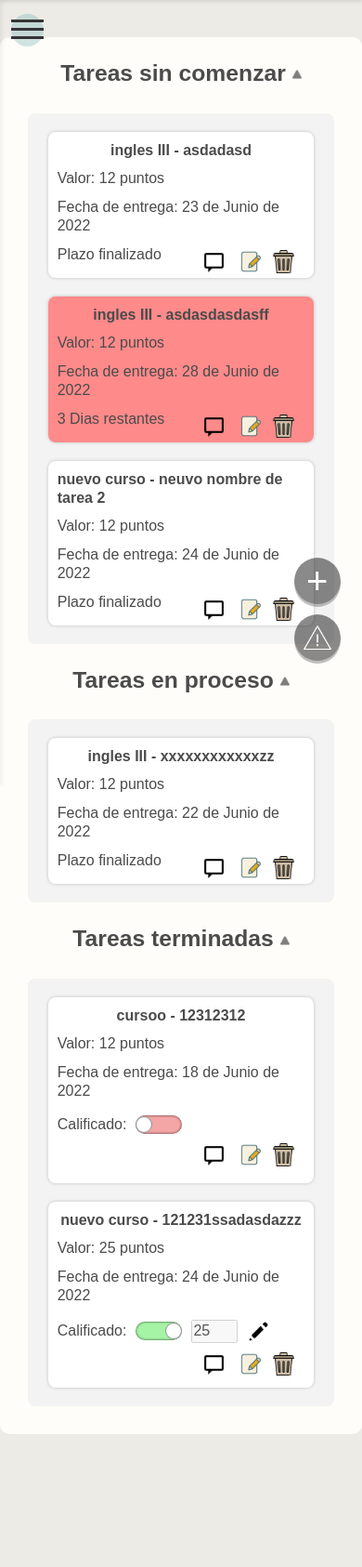
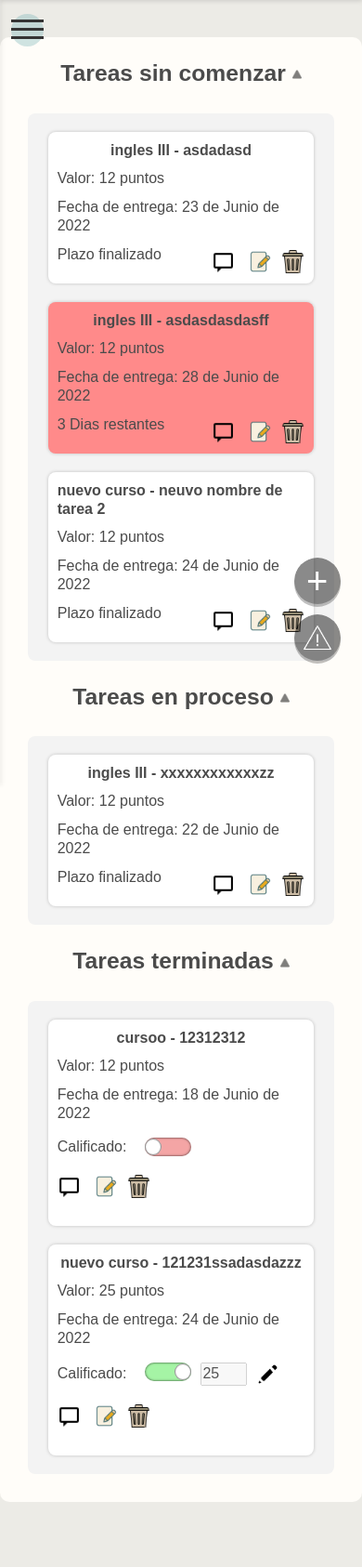
Before and after one commit to JoseDavidRendon/TareasUniv, a Django app: page / in a window 390 px wide. Shown: the part 50-1736 px from the top of the page at 93% size. Run offline with Django 4.2, Linux system fonts and the light colour scheme; a user stored in the database is signed in; data comes from the database, SQL or seed files in the repository; both versions use the stored data as it was after the commit; some libraries are stand-ins or nearby versions.

Commit message:
responsive terminadas

```diff
--- a/TareasUnivProyecto/TareasUnivProyecto/static/css/index.css
+++ b/TareasUnivProyecto/TareasUnivProyecto/static/css/index.css
@@ -104,8 +104,12 @@
 
 .separacion{
     line-height: 20px;
+    overflow: scroll;
+
 }
-
+.separacion::-webkit-scrollbar{
+    display: none;
+}
 .contenedor-curso-tarea{
     display: flex;
     flex-direction: row;
@@ -153,7 +157,6 @@
     display: flex;
     flex-direction: row;
     flex-wrap: wrap;
-    height: 20px;
 }
 
 /*{% csrf_token %}
@@ -326,16 +329,19 @@
     flex-direction: row;
     justify-content: center;
     align-items: center;
+    flex-wrap: wrap;
+    justify-content: flex-start;
+    gap:10px;
 }
 .boton-agregar-calificacion p{
     margin: 0px;
+    margin-right: 10px;
 }
 
 .selector-calificacion{
     width: 50px;
     height: 20px;
     box-shadow: inset 0px 0px 2px 1px rgba(0, 0, 0, 0.373);
-    margin-left: 10px;
     display: flex;
     align-items: center;
     border-radius: 13px;
@@ -372,27 +378,17 @@
     display: flex;
     flex-direction: row;
 }
-
+.botones-terminadas{
+    margin: 20px 0px 0px 0px;
+}
+.input-checker{
+    display: flex;
+    flex-direction: row;
+}
 @media screen and (max-width: 494px) {
-    .contenedor-expandido{
-        height: 180px !important;
+    .contenedor-dias-botones-termionada{
+        flex-direction: column !important;
+        align-items: flex-start;
+        gap: 20px !important;
     }
-    .contenedor-dias-botones{
-        flex-wrap: wrap;
-        gap: 10px;
-    }
-  }
-
-@media screen and (max-width: 412px) {
-    .contenedor-expandido{
-        height: 200px !important;
-    }
-  }
-  @media screen and (max-width: 359px) {
-    .contenedor-tarea{
-        width: 100%;
-    }
-    .contenedor-contenedores{
-        width: 97%;
-    }
-  }
+}
--- a/TareasUnivProyecto/index/templates/index/index.html
+++ b/TareasUnivProyecto/index/templates/index/index.html
@@ -429,7 +429,7 @@
 
                {% for tarea in formTareasTerminadas %}
 
-                <div class="contenedor-tarea contenedor-expandido" id="contenedor-tarea-{{tarea.id}}">
+                <div class="contenedor-tarea" id="contenedor-tarea-{{tarea.id}}">
 
                     <script> document.getElementById("contenedor-tarea-"+"{{tarea.id}}").style.backgroundColor='rgb(255, 255, 255)';  </script>
 
@@ -445,12 +445,13 @@
 
                            <p class="separacion">Fecha de entrega: {{tarea.entrega}}</p>
 
-                           <div class="contenedor-dias-botones">
+                           <div class="contenedor-dias-botones contenedor-dias-botones-termionada">
 
                                 <div class="boton-agregar-calificacion" >
 
                                         <p>Calificado:</p>
 
+                                        <div class="input-checker">
                                             <div class="selector-calificacion clickable" id="selector-{{tarea.id}}" onclick="clickBtnCalificado('{{tarea.id}}')">
 
                                                 <div class="boton-interior" id="boton-interior-{{tarea.id}}">
@@ -476,6 +477,8 @@
                                                     </div>
                                                 </div>
                                             </form>
+                                        </div>
+
                                         <script>
                                             var status = '{{tarea.calificado}}';
                                             var id = '{{tarea.id}}'
```
Also changed, not shown: TareasUnivProyecto/db.sqlite3. Lines whose indentation alone changed are shown as unchanged.
